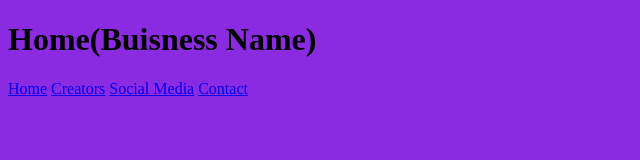
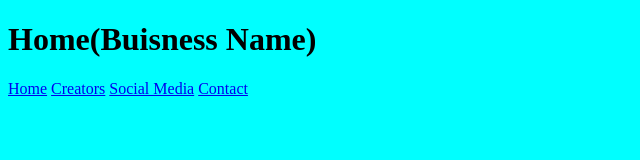
Before and after one commit to sydneycodes22/Coupon_Project, a plain HTML site: page html/home.html in a window 1280 px wide. Shown: the whole page, without its empty margins (0-640 px from the left). Drawn offline with Linux system fonts and the light colour scheme.

Commit message:
color test

```diff
--- a/css/home.css
+++ b/css/home.css
@@ -1,3 +1,3 @@
 body {
-    background-color: blueviolet;
+    background-color: aqua;
 }
```
